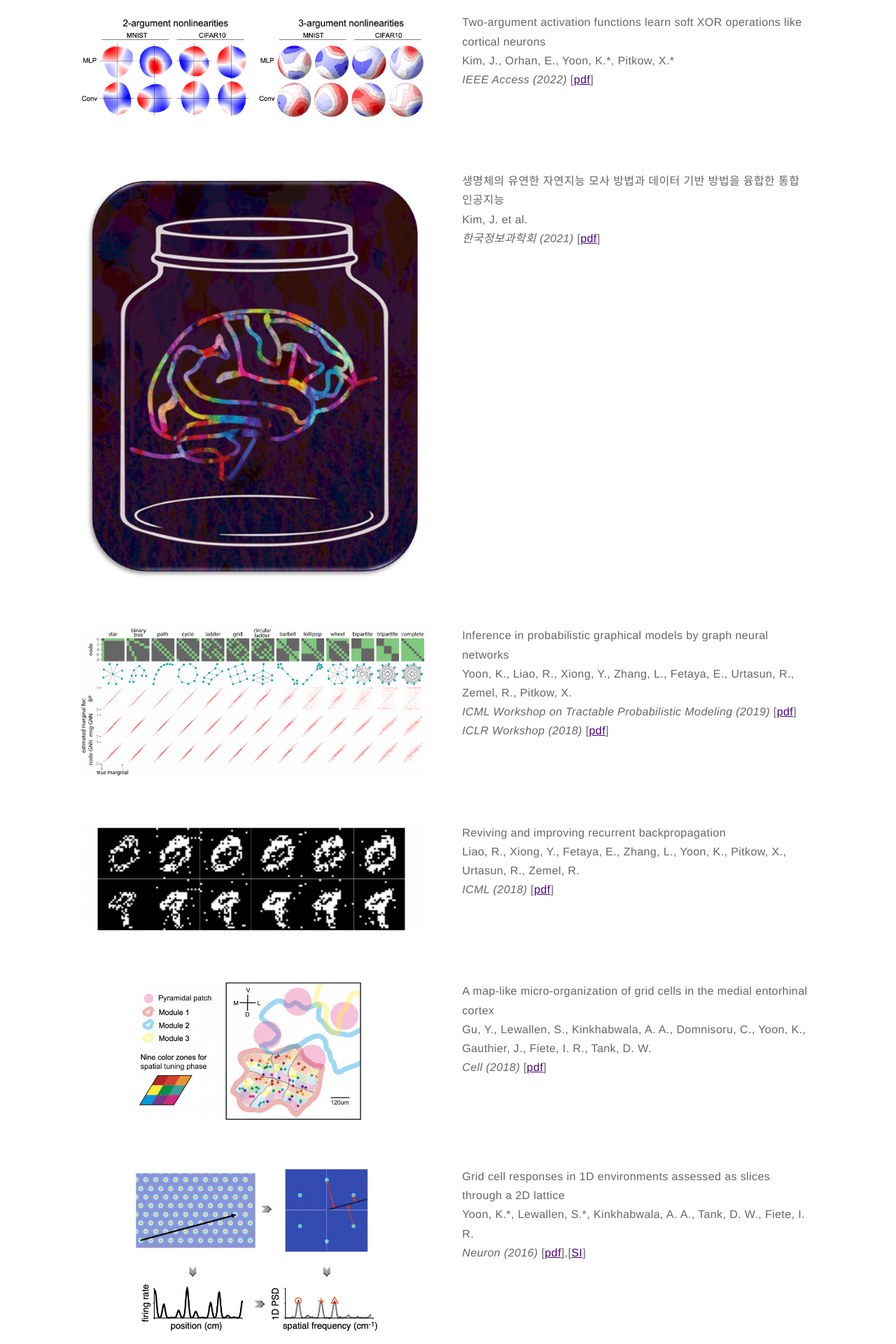
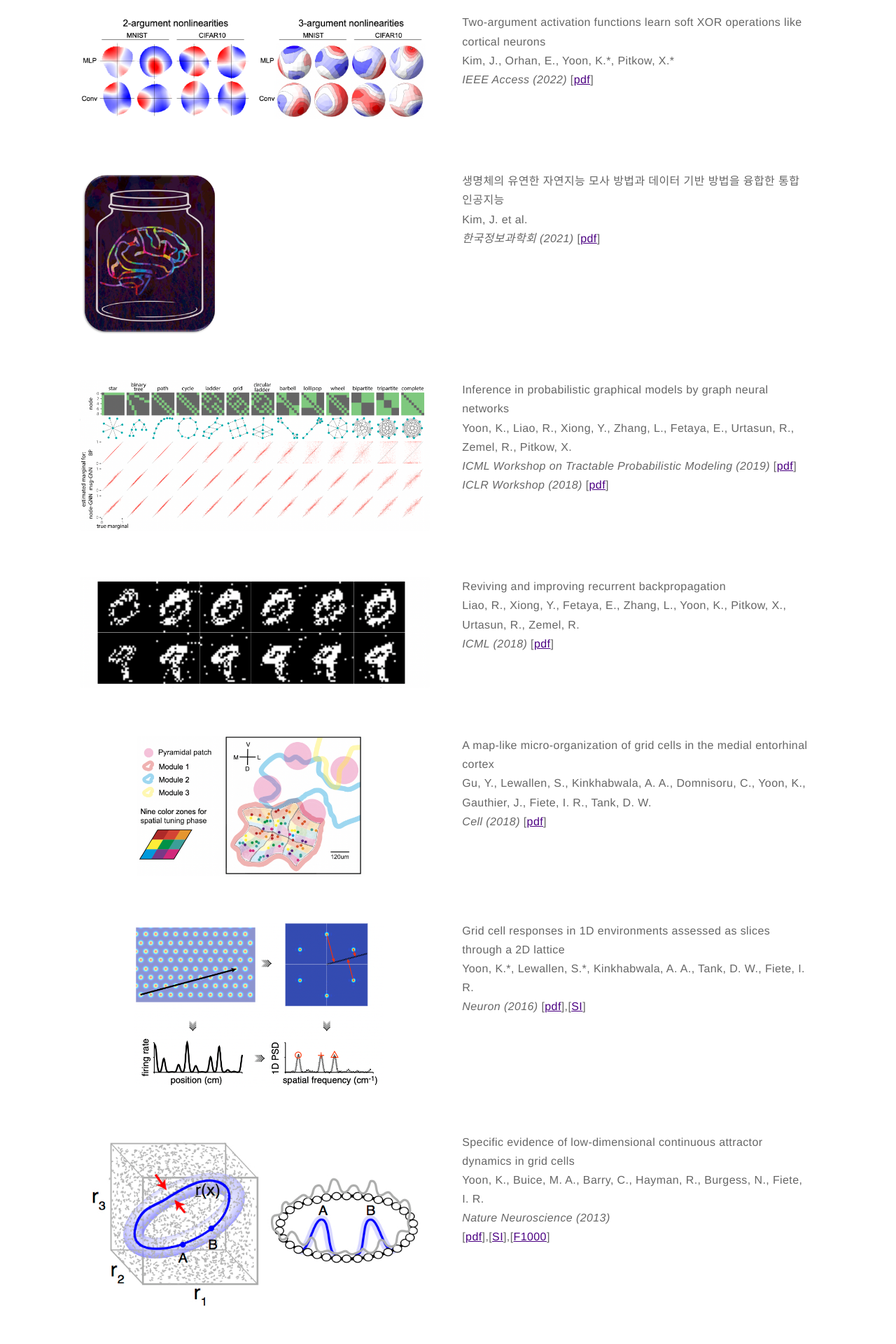
Before and after one commit to kijungyoon/kijungyoon.github.io, a Jekyll site: the page built from papers.md, in a window 1280 px wide. Shown: the part 1556-3476 px from the top of the page at 70% size. Built offline with Jekyll 4.4.1, drawn with Linux system fonts in a browser that asks for light colours.

Commit message:
Update papers.md

```diff
--- a/papers.md
+++ b/papers.md
@@ -75,7 +75,7 @@
 
 <div class="side-by-side">
     <div class="toleft">
-        <img class="image" src="https://kijungyoon.github.io/assets/images/brain.png" alt="Alt Text">
+        <img class="image" src="https://kijungyoon.github.io/assets/images/brain.png" alt="Alt Text" width="200">
     </div>
 
     <div class="toright">
```
